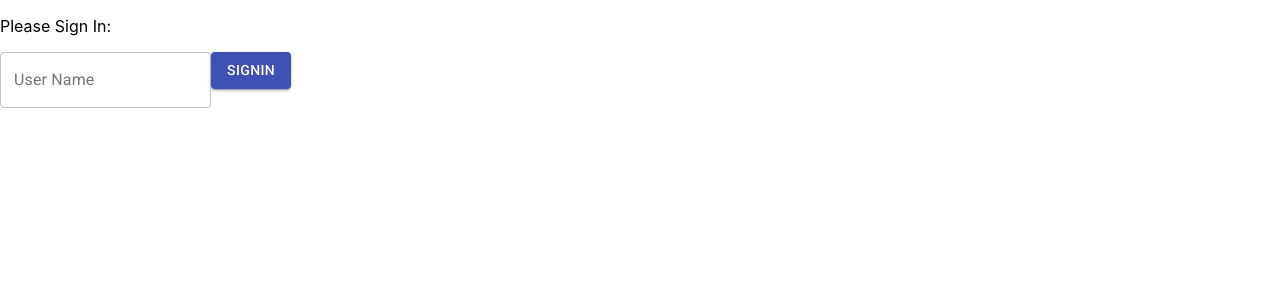
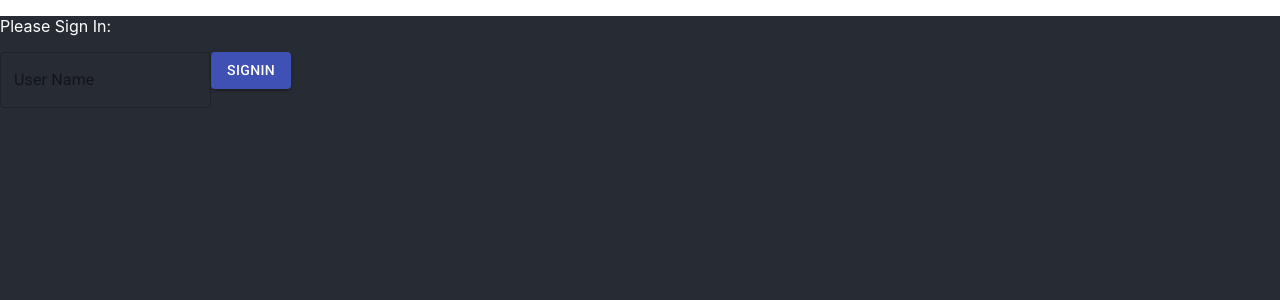
Before and after one commit to ColdMillenium/SpeedGreet, a React (Create React App) app: page / in a window 1280 px wide. Shown: the top 300 px of the page. Built offline with nearby package versions, Linux system fonts and the light colour scheme; no server answers.

Commit message:
Added background to SignIn page
doesn't stetch to top because p tags have default margins

```diff
--- a/src/App.js
+++ b/src/App.js
@@ -4,7 +4,7 @@ import Chat from './components/Chat/Chat';
 import SignIn from './components/SignIn/SignIn'
 import Button from '@material-ui/core/Button';
 import logo from './logo.svg';
-import './App.css';
+
 import MainMenuPage from './components/MainMenuPage/MainMenuPage';
 import { Switch, Route, Redirect } from 'react-router-dom';
 import {ClientContext} from './contexts/ClientContext'
@@ -18,14 +18,25 @@ const theme = createMuiTheme({
     accent: "#a6e22e",
   },
 });
+const useStyles = makeStyles({
+  root: {
+    background: theme.colors.dark,
+    color:theme.colors.light,
+    height: "100vh",
+    width: "100vw",
+    margin: 0,
+    padding: 0
+  },
+});
+
 
 export default function App(){
-
-
+  const classes = useStyles();
   const {confirmUserName, hasUserName} = useContext(ClientContext);
 
 
     return (
+    <div className={classes.root}>
       <ThemeProvider theme={theme}>
         <Switch>
             <Route exact path="/">{ ()=>{
@@ -87,7 +98,7 @@ export default function App(){
             </Route>
         </Switch>
       </ThemeProvider>
-
+    </div>
     );
 
 
--- a/src/components/SignIn/SignIn.js
+++ b/src/components/SignIn/SignIn.js
@@ -1,13 +1,22 @@
 import React, {createRef, useState, useContext}from 'react'
 import { ClientContext } from '../../contexts/ClientContext'
 import { Button, TextField } from '@material-ui/core'
-import { makeStyles } from '@material-ui/core/styles';
+import { makeStyles, useTheme} from '@material-ui/core/styles';
 import { ThemeConsumer } from 'styled-components';
 
 
 
+
 export default function SignIn() {
+    const theme = useTheme();
+    const useStyles = makeStyles({
+        hangout: {
+          background: theme.colors.dark,
+          color:theme.colors.light,
+        },
+      });
 
+    const classes = useStyles();
     const nameRef = createRef();
     const [userName, setUserName] = useState("");
     const [feedback, setFeedBack] = useState();
```
Lines whose indentation alone changed are shown as unchanged.
